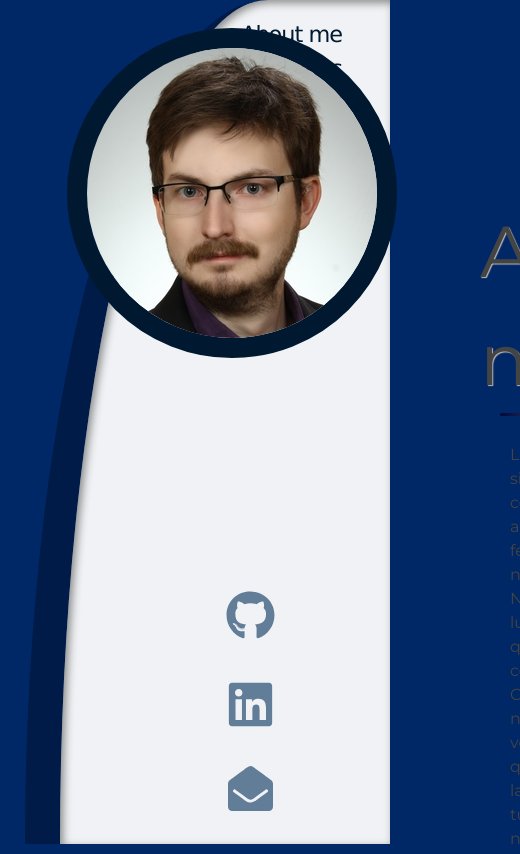
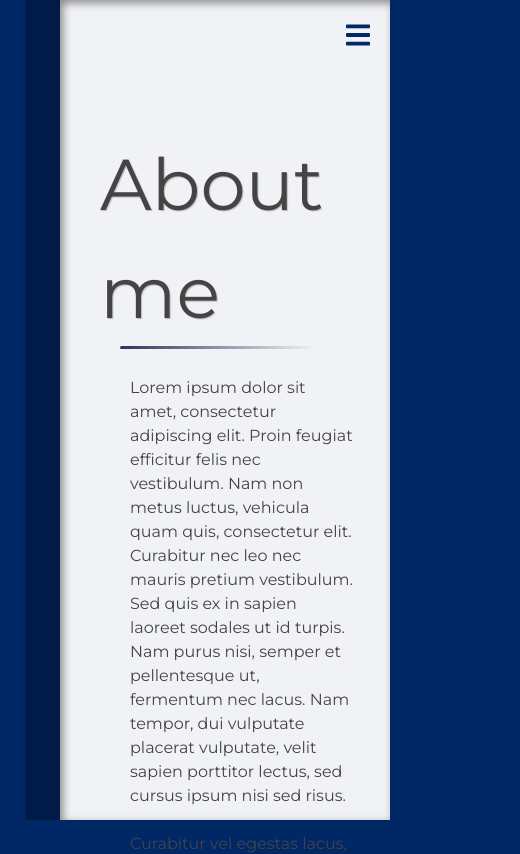
Before and after one commit to ukasz1/online-portfolio, a React (Create React App) app: page / in a window 390 px wide. Shown: the top 854 px of the page, 520 px wide, since content can reach past the window. Built offline with nearby package versions, Linux system fonts and the light colour scheme; the HTML template or start-up script is replaced by a standard one.

Commit message:
most media screen for RWD added

```diff
--- a/src/AboutMe.js
+++ b/src/AboutMe.js
@@ -11,8 +11,6 @@ const AboutMe = ({ actualTab }) => {
         </p><br />
 
         <p>Curabitur vel egestas lacus, quis vehicula quam. Aenean facilisis vulputate metus, fermentum bibendum justo efficitur et. Morbi hendrerit ipsum leo, ac lacinia magna lobortis et. Proin luctus lectus fermentum suscipit condimentum. Vestibulum est ante, suscipit vel dapibus sit amet, ullamcorper vitae orci. Vivamus in risus gravida, viverra nunc at, porta neque.</p><br />
-
-        <p>Morbi a viverra nisl. Sed gravida mattis velit, a facilisis tortor vehicula sit amet. Duis porttitor arcu non sapien feugiat hendrerit. Praesent metus arcu, ornare id vehicula aliquam, pulvinar quis velit. Maecenas in tempus risus. Maecenas vestibulum id dui id volutpat. Nulla facilisi. Donec nec turpis lectus. Phasellus felis dui, pulvinar sit amet neque a, pulvinar laoreet felis. Lorem ipsum dolor sit amet, consectetur adipiscing elit. Vestibulum ante ipsum primis in faucibus orci luctus et ultrices posuere cubilia curae; Nunc sed mollis velit. Praesent id tortor eros.</p><br />
       </article>
     </div>
   )
--- a/src/Achievements.js
+++ b/src/Achievements.js
@@ -15,9 +15,10 @@ const Achievements = ({ actualTab }) => {
               const { id, name, icon, issuedBy, link, number } = item;
               return (
                 <tr key={id} className='certificate-item'>
-                  <td><a href={link}>{name}</a></td>
+                  <td><a href={link}>{name}</a>
+                    {number ? <small> ({number})</small> : null}
+                  </td>
                   <td>{issuedBy} {icon}</td>
-                  <td>{number}</td>
                 </tr>
               )
             })}
--- a/src/App.js
+++ b/src/App.js
@@ -9,6 +9,8 @@ import { FaGithub, FaLinkedin, FaEnvelopeOpen, FaBars } from "react-icons/fa";
 
 function App() {
   const [actualTab, setActualTab] = useState(0);
+  const [showNavList, setShowNavList] = useState(true);
+
 
   const checkTab = (e) => {
     let gainedTabNumber = Number(e.target.id[1]);
@@ -18,7 +20,7 @@ function App() {
     <>
       <main>
         <Avatar />
-        <Navbar checkTab={checkTab} />
+        <Navbar checkTab={checkTab} showNavList={showNavList} />
         <Container actualTab={actualTab} />
       </main>
     </>
@@ -33,18 +35,45 @@ const Avatar = () => {
   )
 }
 
-const Navbar = ({ checkTab }) => {
+const Navbar = ({ checkTab, showNavList }) => {
   return (
     <nav>
       <ul>
         {navList.map((link, index) => {
           const { id, text } = link;
-          return <li key={id}><a href className="menu-btn" id={'_' + index} onClick={checkTab}>{text}</a></li>
+          return <li key={id}><a className="menu-btn" id={'_' + index} onClick={checkTab}>{text}</a></li>
         })}
+        <button className='nav-toggle'>
+          <FaBars className='fa-bars' />
+        </button>
+      </ul>
+
+    </nav>
+  )
+
+}
+
+/*
+const Navbar = ({ checkTab, showNavList }) => {
+  return (
+    <nav>
+      <ul>
+        {showNavList ? (
+          navList.map((link, index) => {
+            const { id, text } = link;
+            return <li key={id}><a className="menu-btn" id={'_' + index} onClick={checkTab}>{text}</a></li>
+          })
+        ) : (
+          <button className='nav-toggle'>
+            <FaBars className='fa-bars' />
+          </button>
+        )}
       </ul>
     </nav>
   )
+
 }
+*/
 
 const Container = ({ actualTab }) => {
   return (
--- a/src/main.css
+++ b/src/main.css
@@ -9,6 +9,23 @@ body{
   font-family: 'Montserrat', 'Arial', sans-serif;
   font-size: 16px;
   line-height: 1.5;
+}
+
+nav{
+  height: 70px;
+}
+
+.nav-toggle{
+  font-size: 1.5rem;
+  background: transparent;
+  border-color: transparent;
+  cursor: pointer;
+  transition: all 0.3s linear;
+  display: none;
+}
+
+.nav-toggle:hover {
+  transform: rotate(90deg);
 }
 
 /* div {
@@ -24,6 +41,7 @@ main{
   border-left: 35px solid #001b47;
   border-top-left-radius: 80% 120%; /*80% 120% */
   box-shadow: inset  3px 3px 8px #888888;
+  /* border: 1px solid red; */
 }
 
 .container{
@@ -37,6 +55,7 @@ main{
 .content{
   position: relative;
   width: 70%;
+  height: 100%;
   padding: 40px;
   padding-top: 60px;
   color: #444444;
@@ -64,12 +83,8 @@ main{
 
 }
 
-
-
 .title {
   position: relative;
-  /* margin-bottom: 4rem; */
-  /* text-align: center; */
 }
 
 h1{
@@ -85,9 +100,6 @@ h1{
   background: linear-gradient(to right,#030031, #f0f2f5);
   opacity: 0.8;
   border-radius: 3px 3px 2px 2px;
-
-  /* margin-left: auto;
-  margin-right: auto; */
 }
 
 .underline-about{
@@ -131,6 +143,11 @@ nav ul {
   display: flex;
   flex-wrap: wrap;
   justify-content: flex-end;
+}
+
+.fa-bars{
+  color: #002766;
+  height:30px;
 }
 
 .icon {
@@ -225,7 +242,7 @@ td a:hover{
 }
 
 .about, .projects, .achievements {
-  transform: translateX(70%);
+  transform: translateX(70%); /*70%*/
   opacity: 0;
   position: absolute;
   transition: all 0.2s linear;
@@ -235,6 +252,48 @@ td a:hover{
 .active-tab{
   /* position: relative; */
   opacity: 1;
+  /* display: block; */
   transform: translateX(0);
   z-index: 1;
 }
+
+
+@media screen and (max-width: 1050px){
+  main{
+    border-top-left-radius: 0;
+    height: inherit;
+
+  }
+
+  .avatar-frame{
+    display: none;
+  }
+
+  .nav-toggle{
+    display: inline-block;
+  }
+
+  .menu-btn{
+    display: none;
+  }
+
+  .socials{
+    display: none;
+  }
+  .content{
+    width: 98%;
+    overflow: visible;
+  }
+  .container{
+    height: 750px;
+  }
+
+  .about, .projects, .achievements{
+    display: none;
+  }
+  .active-tab{
+    display: block;
+  }
+
+
+}
```
